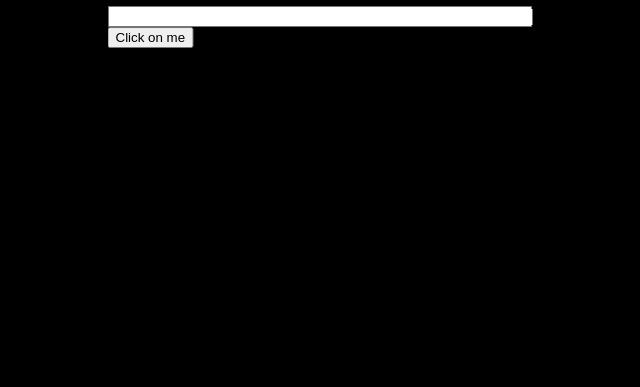
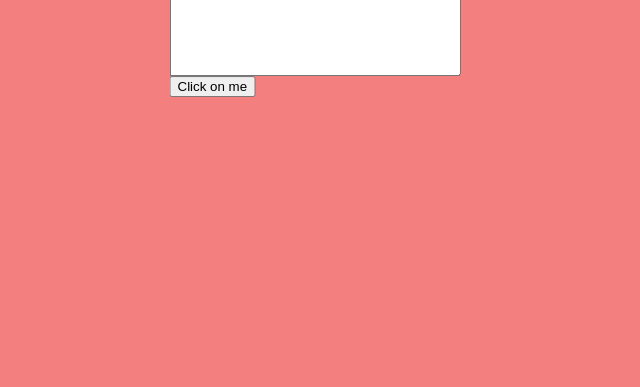
Before and after one commit to Jonathan-Burke/Ask-jon-a-question, a plain HTML site: page index.html in a window 1280 px wide. Shown: the part 413-800 px from the top of the page, without its empty margins (320-960 px from the left). Drawn offline with Linux system fonts and the light colour scheme.

Commit message:
new look

```diff
--- a/index.html
+++ b/index.html
@@ -5,14 +5,14 @@
     <meta http-equiv="X-UA-Compatible" content="IE=edge">
     <meta name="viewport" content="width=device-width, initial-scale=1.0">
     <link rel="stylesheet" href="style.css">
-    <title>Document</title>
+    <title>Ask Jon</title>
 </head>
 <body>
     <!-- the Ask a question and get answer input  -->
     <div class="mainInput container" bg="secondary">
 
             <h1>Ask Jon Anything</h1>
-            <input type="text" id="askQs" size="50px"><br>
+            <input type="text" id="askQs"><br>
             <button onclick="randomAnswer()" >Click on me</button>
 
 
--- a/style.css
+++ b/style.css
@@ -1,5 +1,5 @@
 body{
-    background-color: black;
+    background-color: rgb(243, 127, 127);
 }
 .mainInput{
     margin: 0;
@@ -7,6 +7,11 @@ body{
     top: 50%;
     left: 50%;
     transform: translate(-50%, -50%);
+
+}
+.mainInput, input{
+    padding: 50px;
+    padding-right: 60px;
 }
 
 h1{
```
